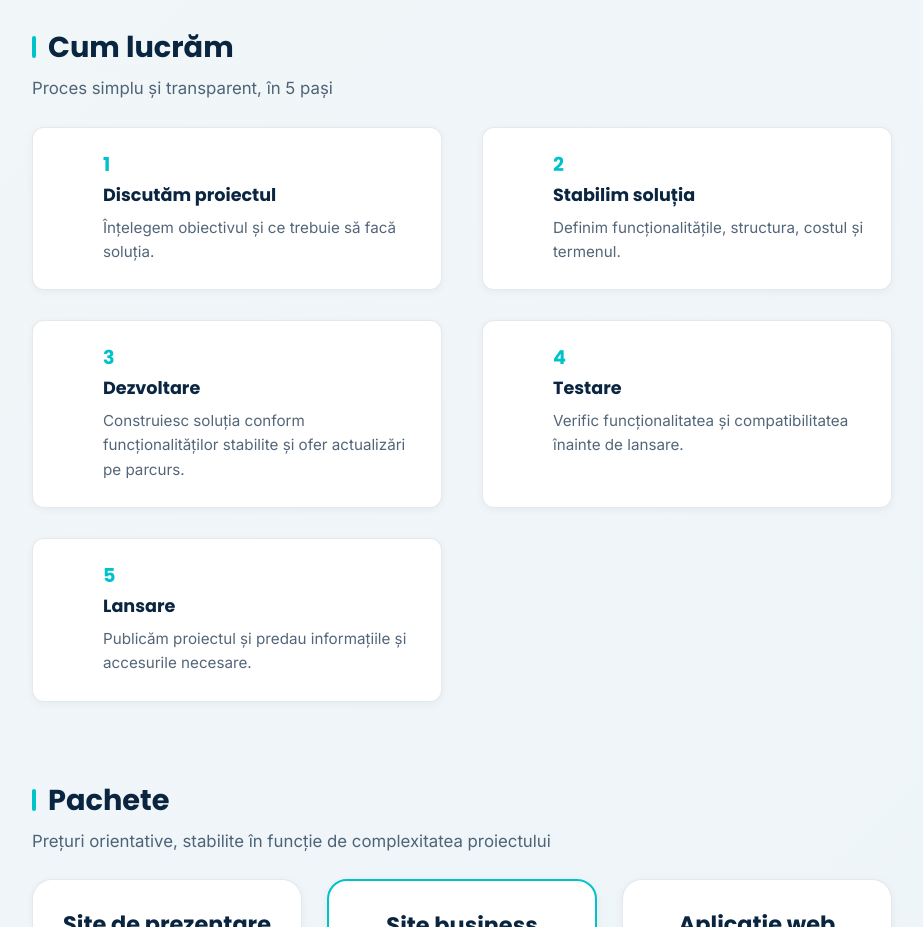
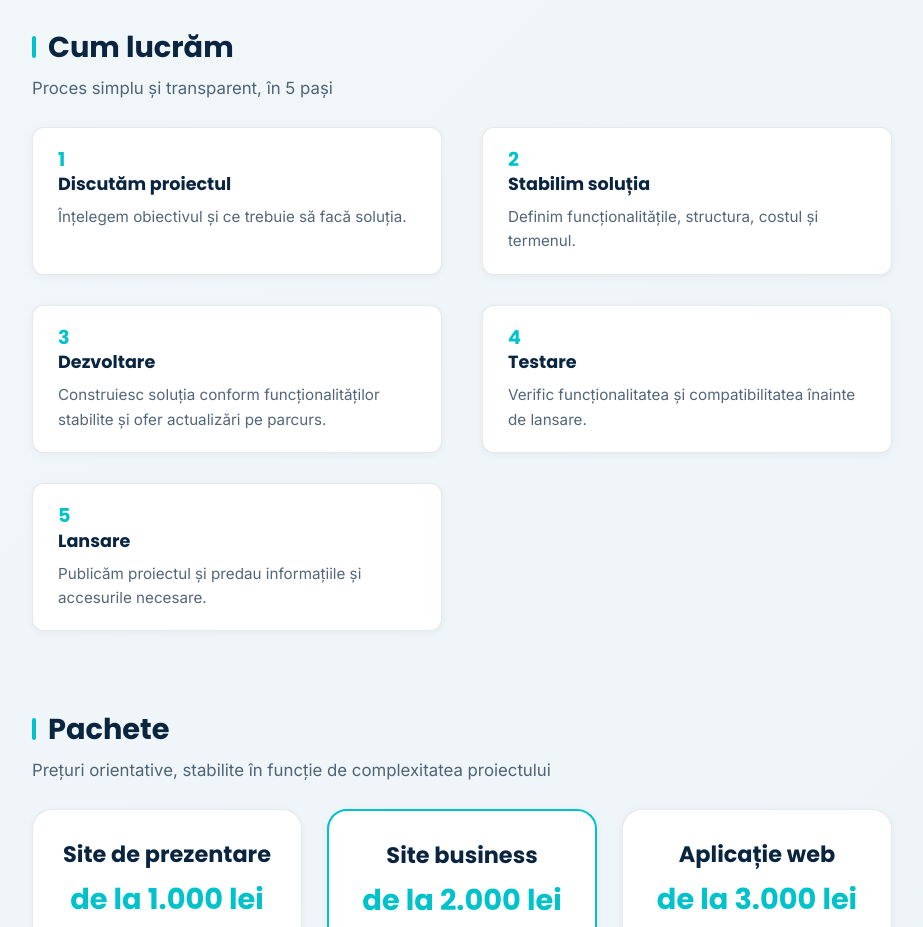
Before and after one commit to alin-talfes/taldev, a plain HTML site: page index.html in a window 1280 px wide. Shown: the part 1460-2387 px from the top of the page, without its empty margins (178-1101 px from the left). Drawn offline with Linux system fonts and the light colour scheme.

Commit message:
Update index.html

```diff
--- a/index.html
+++ b/index.html
@@ -161,29 +161,39 @@
             <h2 class="section-title reveal">Cum lucrăm</h2>
             <p class="section-subtitle reveal">Proces simplu și transparent, în 5 pași</p>
             <div class="process-grid">
-                <div class="process-step reveal" style="background: var(--bg-card); padding: 25px 25px 25px 70px; border-radius: var(--border-radius-sm); box-shadow: var(--shadow-sm); border: 1px solid var(--border-light);">
+                <div class="process-step reveal">
+                    <div class="process-step-header">
                         <span class="step-number">1</span>
                         <h3>Discutăm proiectul</h3>
+                    </div>
                     <p>Înțelegem obiectivul și ce trebuie să facă soluția.</p>
                 </div>
-                <div class="process-step reveal" style="background: var(--bg-card); padding: 25px 25px 25px 70px; border-radius: var(--border-radius-sm); box-shadow: var(--shadow-sm); border: 1px solid var(--border-light);">
+                <div class="process-step reveal">
+                    <div class="process-step-header">
                         <span class="step-number">2</span>
                         <h3>Stabilim soluția</h3>
+                    </div>
                     <p>Definim funcționalitățile, structura, costul și termenul.</p>
                 </div>
-                <div class="process-step reveal" style="background: var(--bg-card); padding: 25px 25px 25px 70px; border-radius: var(--border-radius-sm); box-shadow: var(--shadow-sm); border: 1px solid var(--border-light);">
+                <div class="process-step reveal">
+                    <div class="process-step-header">
                         <span class="step-number">3</span>
                         <h3>Dezvoltare</h3>
+                    </div>
                     <p>Construiesc soluția conform funcționalităților stabilite și ofer actualizări pe parcurs.</p>
                 </div>
-                <div class="process-step reveal" style="background: var(--bg-card); padding: 25px 25px 25px 70px; border-radius: var(--border-radius-sm); box-shadow: var(--shadow-sm); border: 1px solid var(--border-light);">
+                <div class="process-step reveal">
+                    <div class="process-step-header">
                         <span class="step-number">4</span>
                         <h3>Testare</h3>
+                    </div>
                     <p>Verific funcționalitatea și compatibilitatea înainte de lansare.</p>
                 </div>
-                <div class="process-step reveal" style="background: var(--bg-card); padding: 25px 25px 25px 70px; border-radius: var(--border-radius-sm); box-shadow: var(--shadow-sm); border: 1px solid var(--border-light);">
+                <div class="process-step reveal">
+                    <div class="process-step-header">
                         <span class="step-number">5</span>
                         <h3>Lansare</h3>
+                    </div>
                     <p>Publicăm proiectul și predau informațiile și accesurile necesare.</p>
                 </div>
             </div>
```
Lines whose indentation alone changed are shown as unchanged.
